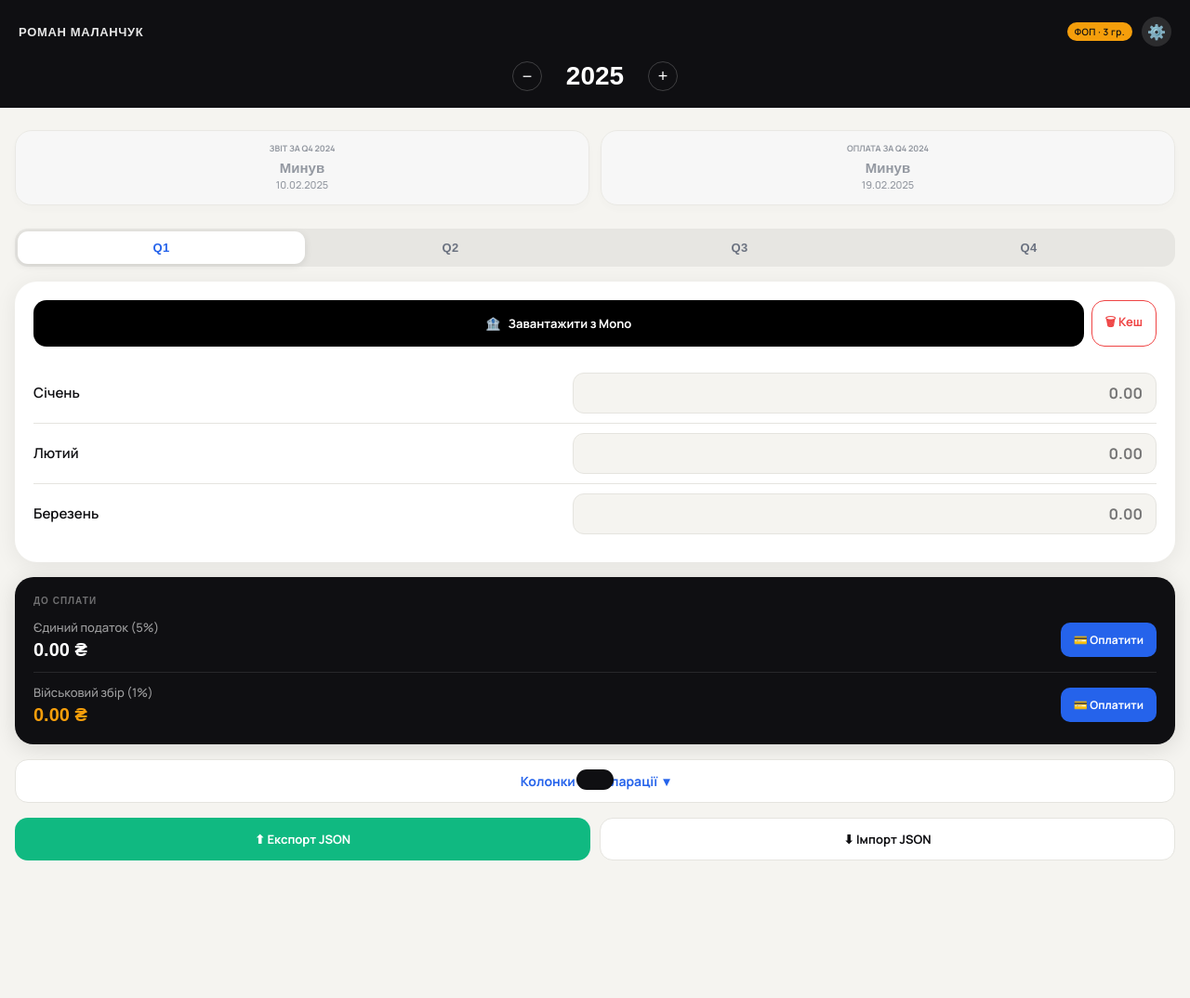
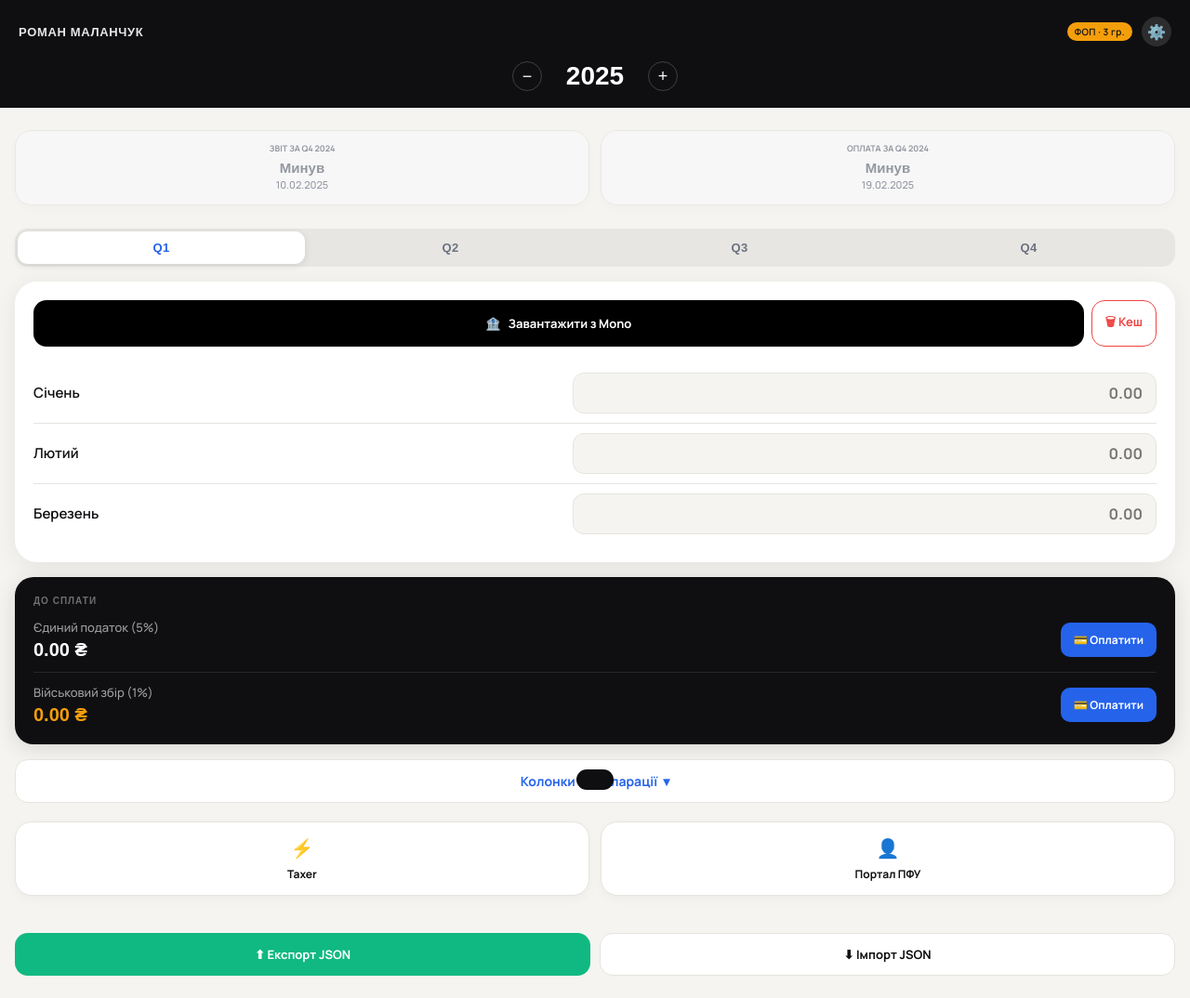
Before and after one commit to rmalanchuk/fop-app, a plain HTML site: page index.html in a window 1280 px wide. Shown: the whole page at 93% size. Before the commit the page ends 950 px from the top, so only its background shows below. Drawn offline with Linux system fonts and the light colour scheme; a web font is replaced by a local one.

Commit message:
Update index.html

```diff
--- a/index.html
+++ b/index.html
@@ -247,6 +247,39 @@
         color: var(--muted);
         font-weight: 500;
     }
+    .quick-links {
+    display: grid;
+    grid-template-columns: 1fr 1fr;
+    gap: 12px;
+    margin: 20px 16px 40px; /* 40px знизу для зручності в PWA */
+}
+
+.link-card {
+    background: white;
+    border: 1px solid var(--border);
+    border-radius: 18px;
+    padding: 14px;
+    text-decoration: none;
+    display: flex;
+    flex-direction: column; /* Іконка над текстом для кращого вигляду */
+    align-items: center;
+    justify-content: center;
+    gap: 6px;
+    color: var(--ink);
+    font-size: 12px;
+    font-weight: 700;
+    box-shadow: 0 4px 12px rgba(0,0,0,0.03);
+    transition: 0.2s;
+}
+
+.link-card:active {
+    transform: scale(0.95);
+    background: #f8f9fa;
+}
+
+.link-icon {
+    font-size: 20px;
+}
 </style>
 </head>
 <body>
@@ -324,6 +357,18 @@
         <span class="det-arrow" id="det-arrow">▾</span>
     </button>
     <div id="det-sec" class="details"></div>
+</div>
+
+<div class="quick-links">
+    <a href="https://taxer.ua/uk/my" target="_blank" class="link-card">
+        <span class="link-icon">⚡</span>
+        <span>Taxer</span>
+    </a>
+
+    <a href="https://portal.pfu.gov.ua/" target="_blank" class="link-card">
+        <span class="link-icon">👤</span>
+        <span>Портал ПФУ</span>
+    </a>
 </div>
 
 <div class="io-wrap">
```
